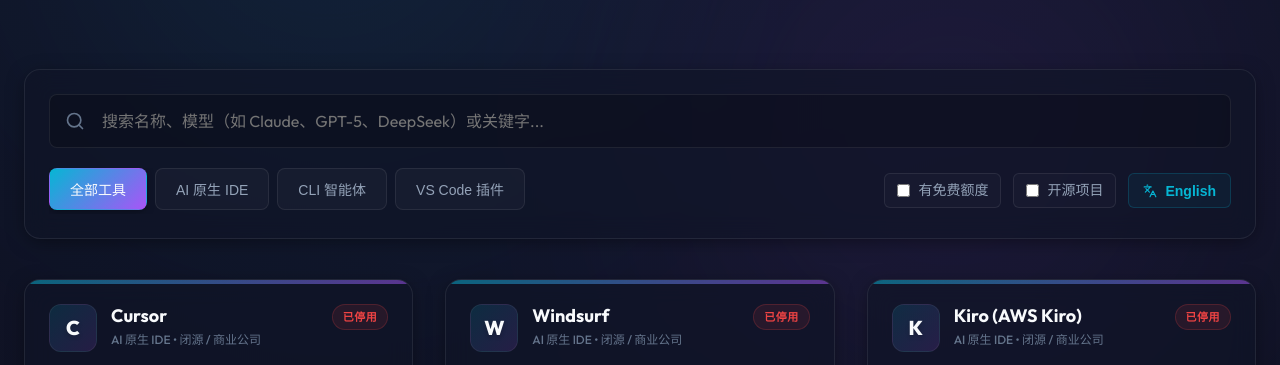
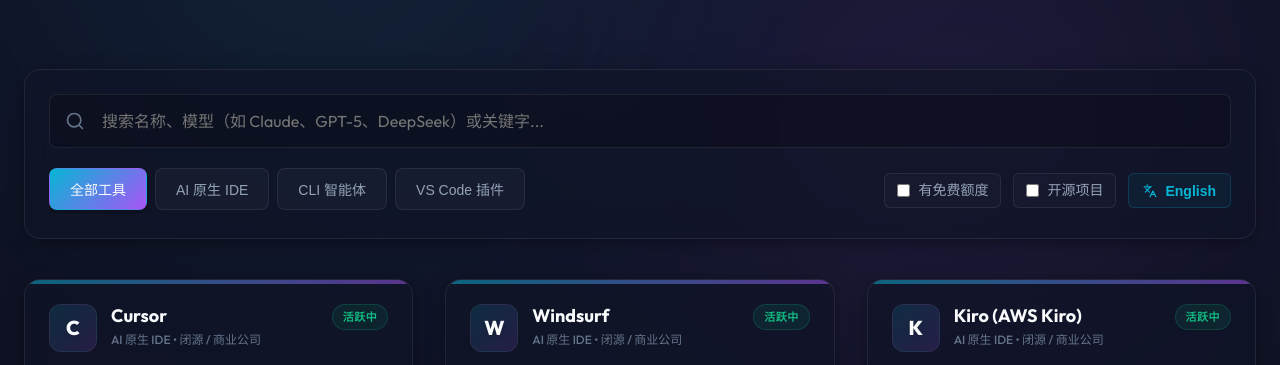
Before and after one commit to penguin-oo/CLI_web, a plain HTML site: page index.html in a window 1280 px wide. Shown: the part 385-750 px from the top of the page. Drawn offline with nearby package versions, Linux system fonts and the light colour scheme.

Commit message:
fix: restore active status property to tools and remove card description paragraph

```diff
--- a/app.js
+++ b/app.js
@@ -1,5 +1,6 @@
 const toolsData = [
   {
+    status: "active",
     id: "cursor",
     name: "Cursor",
     category: "ide",
@@ -58,6 +59,7 @@
     }
   },
   {
+    status: "active",
     id: "windsurf",
     name: "Windsurf",
     category: "ide",
@@ -116,6 +118,7 @@
     }
   },
   {
+    status: "active",
     id: "kiro",
     name: "Kiro (AWS Kiro)",
     category: "ide",
@@ -174,6 +177,7 @@
     }
   },
   {
+    status: "active",
     id: "claudecode",
     name: "Claude Code",
     category: "cli",
@@ -232,6 +236,7 @@
     }
   },
   {
+    status: "active",
     id: "openai-codex",
     name: "OpenAI Codex",
     category: "cli",
@@ -290,6 +295,7 @@
     }
   },
   {
+    status: "active",
     id: "opencode",
     name: "OpenCode",
     category: "cli",
@@ -348,6 +354,7 @@
     }
   },
   {
+    status: "active",
     id: "atomcode",
     name: "AtomCode",
     category: "cli",
@@ -406,6 +413,7 @@
     }
   },
   {
+    status: "active",
     id: "aider",
     name: "Aider",
     category: "cli",
@@ -464,6 +472,7 @@
     }
   },
   {
+    status: "active",
     id: "cline",
     name: "Cline",
     category: "extension",
@@ -522,6 +531,7 @@
     }
   },
   {
+    status: "active",
     id: "continue",
     name: "Continue",
     category: "extension",
@@ -580,6 +590,7 @@
     }
   },
   {
+    status: "active",
     id: "github-copilot",
     name: "GitHub Copilot",
     category: "extension",
@@ -638,6 +649,7 @@
     }
   },
   {
+    status: "inactive",
     id: "roo-code",
     name: "Roo Code",
     category: "extension",
@@ -1078,7 +1090,6 @@
           ${statusLabel}
         </span>
       </div>
-      <p class="tool-desc" title="${descText}">${descText}</p>
 
       <div class="info-section">
         <!-- Free Tier Section -->
--- a/index.html
+++ b/index.html
@@ -5,7 +5,7 @@
   <meta name="viewport" content="width=device-width, initial-scale=1.0">
   <meta name="description" content="A comprehensive directory and comparison portal of AI-powered coding CLI platforms, IDE extensions, and AI-native IDEs (Cursor, Windsurf, Claude Code, Aider, Cline).">
   <title>AI Coding CLI & IDE Finder - Compare Models, Pricing & Promotions</title>
-  <link rel="stylesheet" href="index.css?v=1.2">
+  <link rel="stylesheet" href="index.css?v=1.3">
   <!-- Lucide Icons CDN -->
   <script src="https://unpkg.com/lucide@latest"></script>
 </head>
@@ -146,6 +146,6 @@
   </footer>
 
   <!-- App Script -->
-  <script src="app.js?v=1.2"></script>
+  <script src="app.js?v=1.3"></script>
 </body>
 </html>
```
